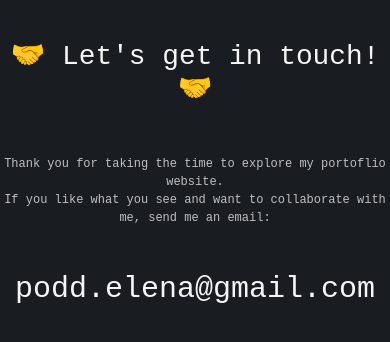
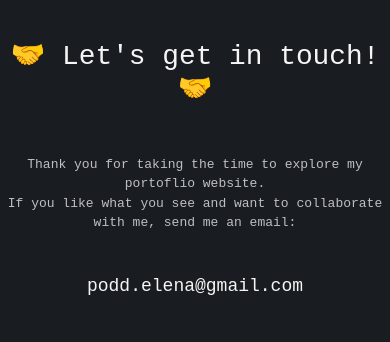
Before and after one commit to elenapoddighe/portfolio-project, a plain HTML site: page contact.html in a window 390 px wide. Drawn offline with nearby package versions, Linux system fonts and the light colour scheme; a web font is replaced by a local one.

Commit message:
Worked on contact page responsiveness

```diff
--- a/styles/portfolio.css
+++ b/styles/portfolio.css
@@ -363,4 +363,12 @@ h1 {
     padding-top: 35px;
     width: 400px;
   }
+
+  .contact-paragraph {
+    font-size: 13px;
+  }
+
+  .contact-email {
+    font-size: 18px;
+  }
 }
```
